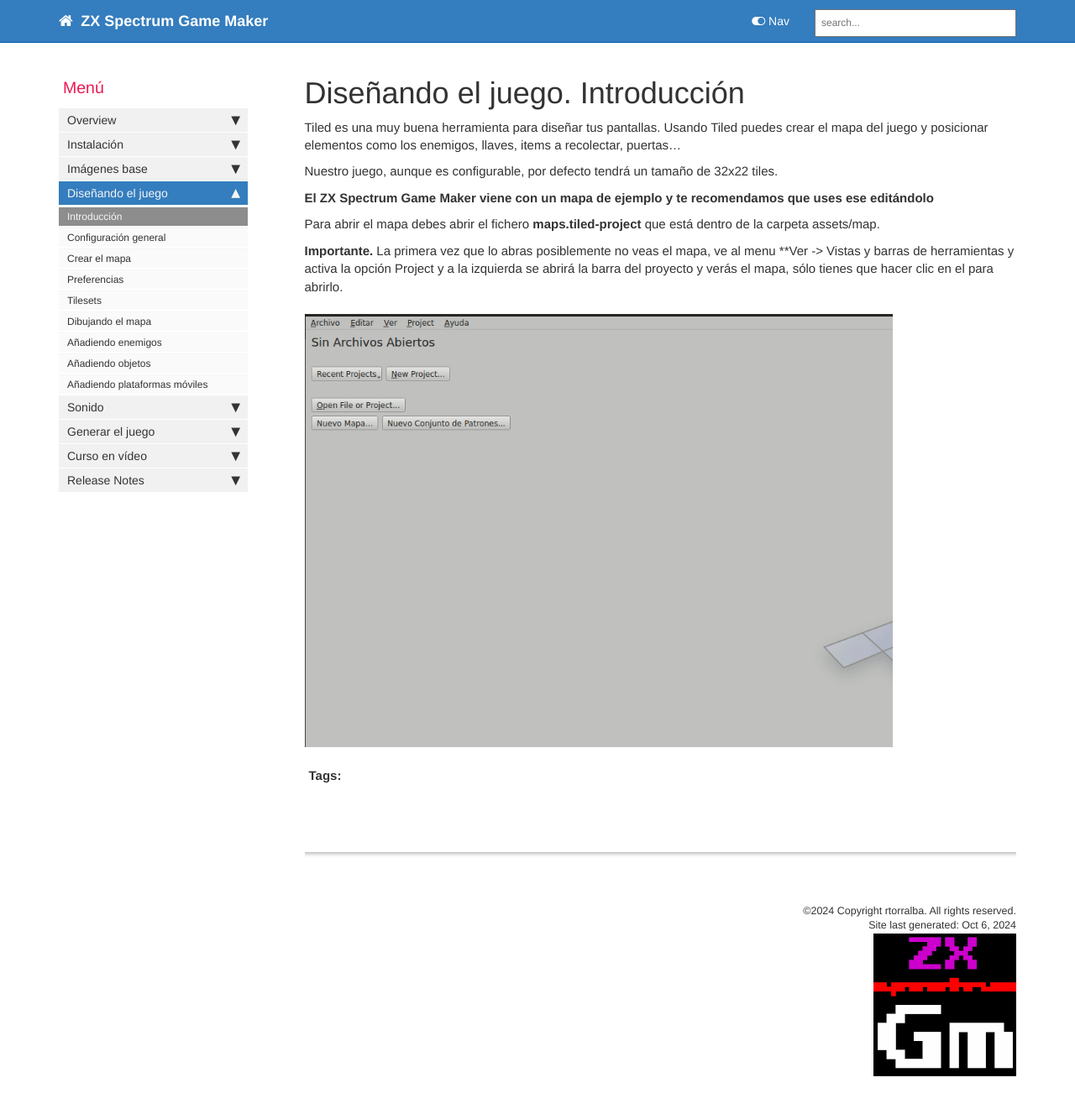
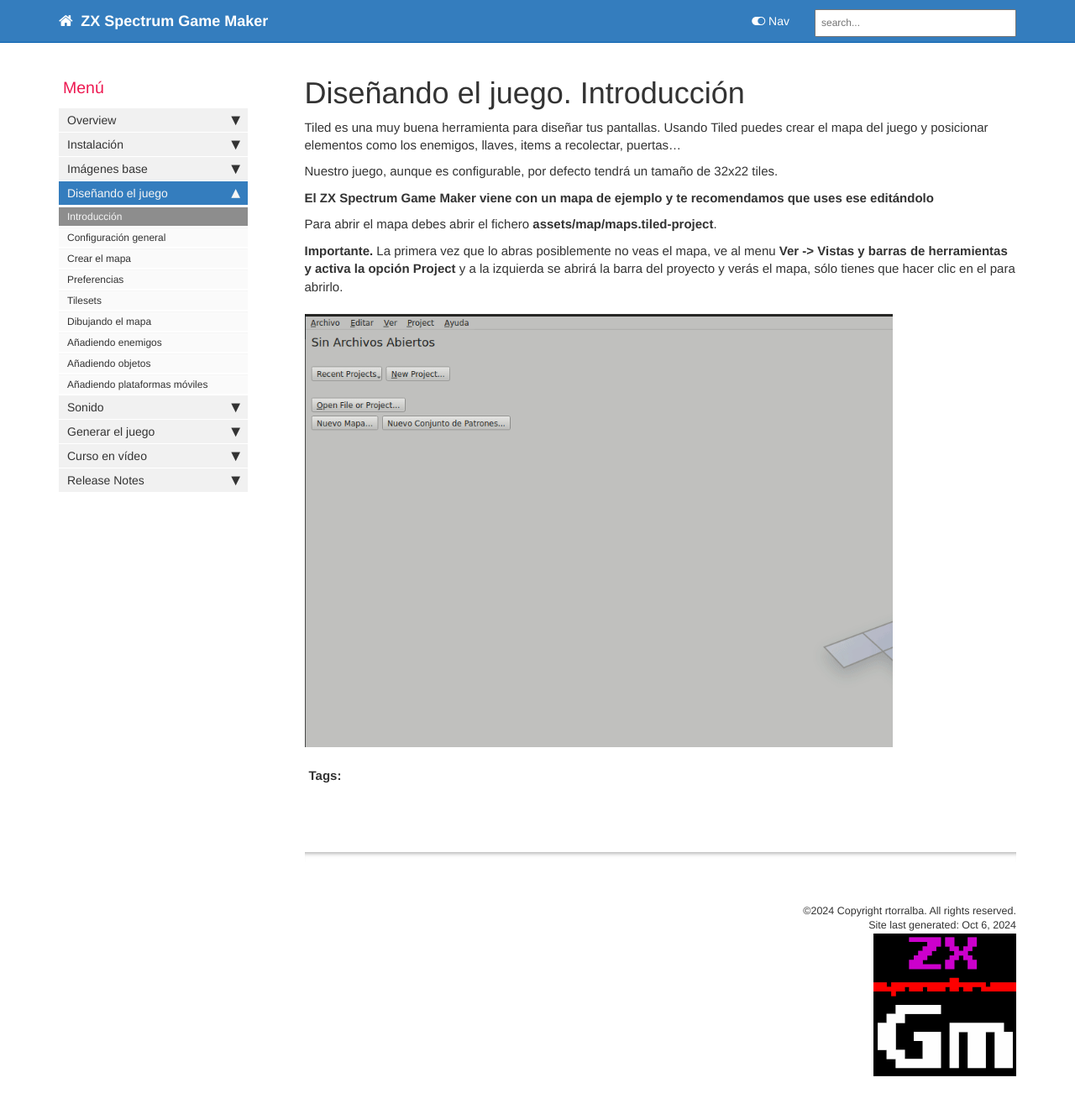
Before and after one commit to rtorralba/zx-game-maker-www, a Jekyll site: the page built from pages/mydoc/mydoc_tiled_overview.md, in a window 1280 px wide and 1342 px high. Shown: the top 1321 px of the window at 84% size. Built offline with Jekyll 4.4.1, drawn with Linux system fonts in a browser that asks for light colours; comment, search, counter and statistics services are not loaded.

Commit message:
improve format

```diff
--- a/pages/mydoc/mydoc_tiled_overview.md
+++ b/pages/mydoc/mydoc_tiled_overview.md
@@ -14,9 +14,9 @@
 
 **El ZX Spectrum Game Maker viene con un mapa de ejemplo y te recomendamos que uses ese editándolo**
 
-Para abrir el mapa debes abrir el fichero **maps.tiled-project** que está dentro de la carpeta assets/map.
+Para abrir el mapa debes abrir el fichero **assets/map/maps.tiled-project**.
 
-**Importante.** La primera vez que lo abras posiblemente no veas el mapa, ve al menu **Ver -> Vistas y barras de herramientas y activa la opción Project y a la izquierda se abrirá la barra del proyecto y verás el mapa, sólo tienes que hacer clic en el para abrirlo.
+**Importante.** La primera vez que lo abras posiblemente no veas el mapa, ve al menu **Ver -> Vistas y barras de herramientas y activa la opción Project** y a la izquierda se abrirá la barra del proyecto y verás el mapa, sólo tienes que hacer clic en el para abrirlo.
 
 
 ![](images/open_project.gif)
```
